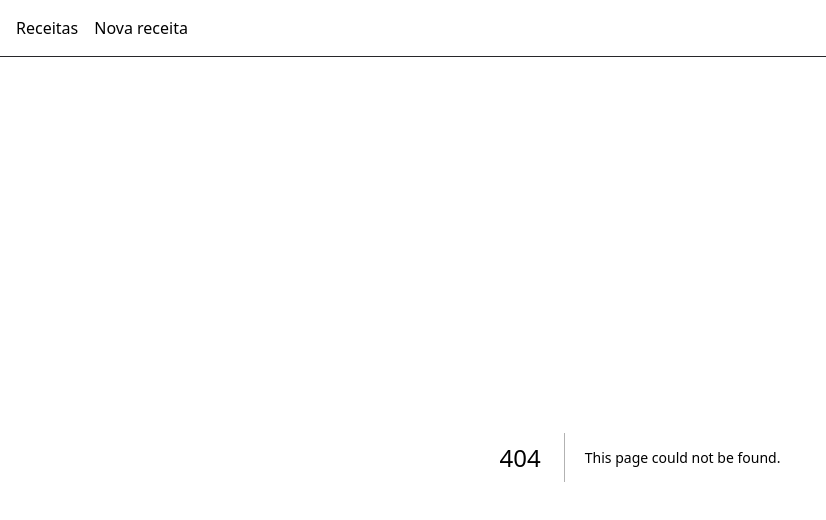
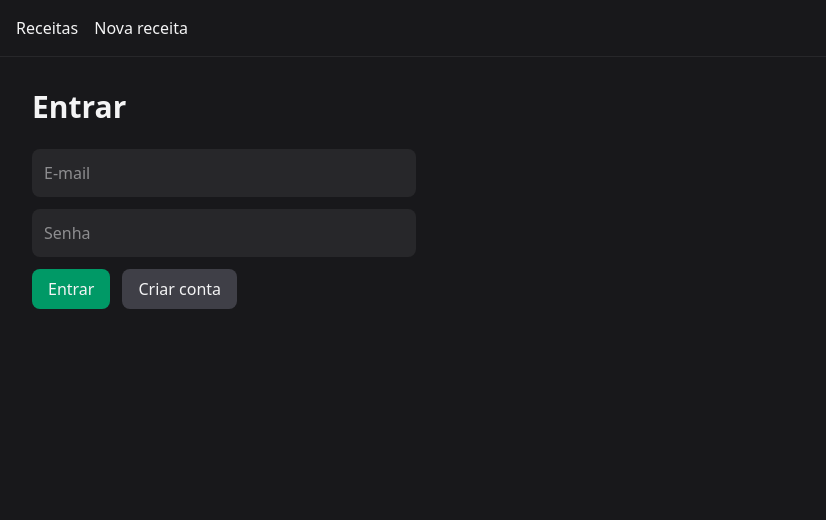
Before and after one commit to vj-tech-examples/semana2, a Next.js app in the folder semana05/: page /login in a window 1280 px wide. Before the commit this address had no page. Shown: the top 520 px of the page, without its empty margins (0-826 px from the left). Built offline with nearby package versions, Linux system fonts and the light colour scheme; no server answers.

Commit message:
adiciona tela de login com firebase auth

```diff
--- /dev/null
+++ b/semana05/src/app/login/page.js
@@ -0,0 +1,65 @@
+'use client'
+
+import { useState } from 'react'
+import { signInWithEmailAndPassword, createUserWithEmailAndPassword } from 'firebase/auth'
+import { auth } from '@/lib/firebase'
+
+export default function Login() {
+  const [email, setEmail] = useState('')
+  const [senha, setSenha] = useState('')
+  const [erro, setErro] = useState('')
+
+  async function entrar() {
+    setErro('')
+    try {
+      await signInWithEmailAndPassword(auth, email, senha)
+    } catch (e) {
+      setErro('Não foi possível entrar. Confira o e-mail e a senha.')
+      console.error(e)
+    }
+  }
+
+  async function criarConta() {
+    setErro('')
+    try {
+      await createUserWithEmailAndPassword(auth, email, senha)
+    } catch (e) {
+      setErro('Não foi possível criar a conta.')
+      console.error(e)
+    }
+  }
+
+  return (
+    <main className="p-8">
+      <h1 className="text-3xl font-bold mb-6">Entrar</h1>
+
+      <div className="flex flex-col gap-3 max-w-sm">
+        <input
+          type="email"
+          value={email}
+          onChange={e => setEmail(e.target.value)}
+          placeholder="E-mail"
+          className="bg-zinc-800 rounded-lg p-3"
+        />
+        <input
+          type="password"
+          value={senha}
+          onChange={e => setSenha(e.target.value)}
+          placeholder="Senha"
+          className="bg-zinc-800 rounded-lg p-3"
+        />
+
+        <div className="flex gap-3">
+          <button onClick={entrar} className="bg-emerald-600 rounded-lg px-4 py-2">
+            Entrar
+          </button>
+          <button onClick={criarConta} className="bg-zinc-700 rounded-lg px-4 py-2">
+            Criar conta
+          </button>
+        </div>
+
+        {erro && <p className="text-red-400">{erro}</p>}
+      </div>
+    </main>
+  )
+}
```
